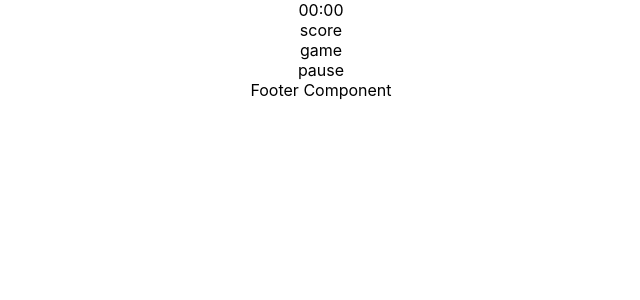
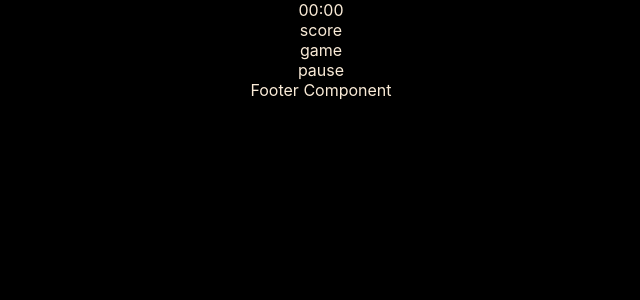
Before and after one commit to Lu-Smith/space_invaders_react_tdd, a React (Create React App) app: page / in a window 1280 px wide. Both pictures are taken after a click on the button "Start". Shown: the top 300 px of the page, without its empty margins (319-959 px from the left). Built offline with nearby package versions, Linux system fonts and the light colour scheme.

Commit message:
Created Game.css

```diff
--- a/src/components/Game.tsx
+++ b/src/components/Game.tsx
@@ -1,15 +1,18 @@
 import React from 'react';
 import FooterComponent from './FooterComponent';
+import '../styles/Game.css';
 
 const Game = () => {
   return (
-    <div data-testid="Game-component">
+    <div data-testid="Game-component" className='Game'>
+      <header className="game-header" data-testId="game-header">
         <div className="timer-container" data-testid="timer-container">
           00:00
         </div>
         <div className="score-container" data-testid="score-container">
           score
         </div>
+      </header>
       <div className="game-container" data-testid="game-container">
         game
         <div data-testId="game-button-container">pause</div>
--- /dev/null
+++ b/src/styles/Game.css
@@ -0,0 +1,6 @@
+.Game {
+    background-color: black;
+    color: antiquewhite;
+    height: 100vh;
+    width: 100vw;
+}
```
Also changed, not shown: 1 other file (tests, documents, lock files or other folders). Lines whose indentation alone changed are shown as unchanged.
